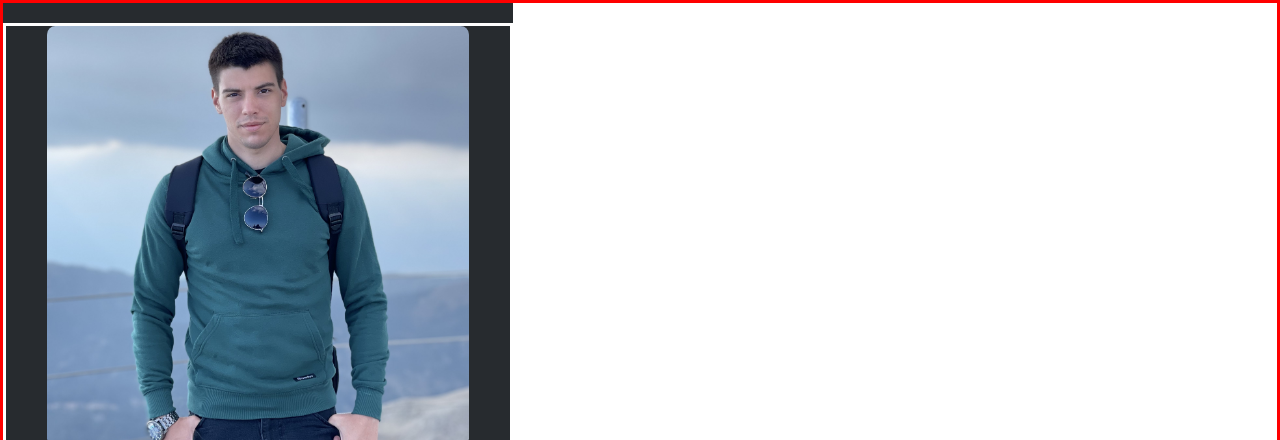
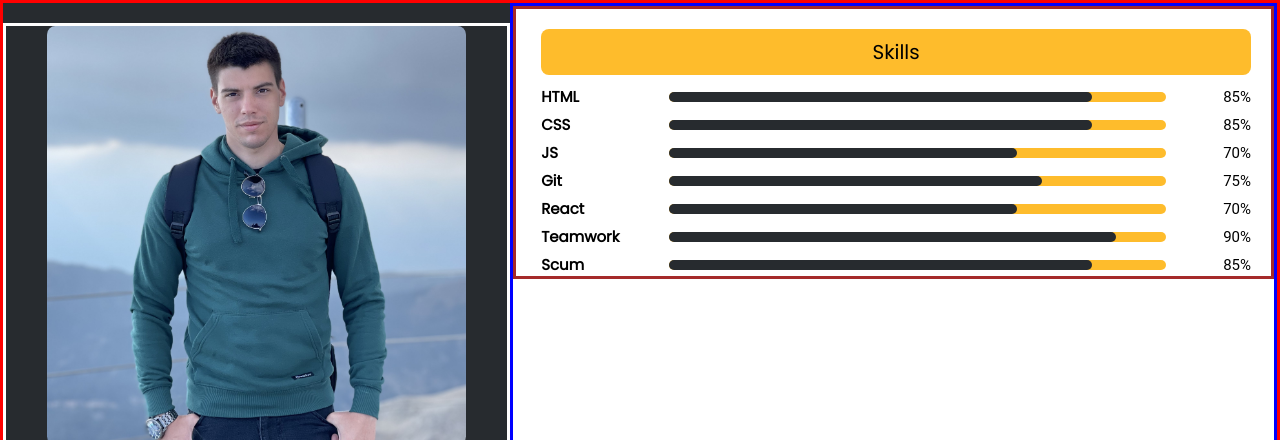
Before and after one commit to ArturOdesa/my-cv, a plain HTML site: page index.html in a window 1280 px wide. Shown: the top 440 px of the page. Drawn offline with Linux system fonts and the light colour scheme; a web font is replaced by a local one.

Commit message:
complete content for .skills section. Add styles to .skills and content

```diff
--- a/index.html
+++ b/index.html
@@ -67,7 +67,73 @@
         </footer>
     </aside>
     <main class="main">
-        <section></section>
+<!--        .skills START-->
+        <section class="skills">
+            <div class="main-container">
+<!--                .skills-title-holder START-->
+                <header class="skills-title-holder">
+                    <h3 class="skills-title">skills</h3>
+                </header>
+                <div class="skills-ability-cards-holder">
+<!--                .skills-ability-card HTML START-->
+                <div class="skills-ability-card">
+                    <p class="skills-technology">HTML</p>
+                    <div class="skills-technology-knowledge-outer">
+                        <div class="skills-technology-knowledge-inner html"></div>
+                    </div>
+                    <p class="skills-ability-percentage">85%</p>
+                </div>
+<!--                    .skills-ability-card CSS START-->
+                    <div class="skills-ability-card">
+                        <p class="skills-technology">CSS</p>
+                        <div class="skills-technology-knowledge-outer">
+                            <div class="skills-technology-knowledge-inner css"></div>
+                        </div>
+                        <p class="skills-ability-percentage">85%</p>
+                    </div>
+                    <!--                    .skills-ability-card JS START-->
+                    <div class="skills-ability-card">
+                        <p class="skills-technology">JS</p>
+                        <div class="skills-technology-knowledge-outer">
+                            <div class="skills-technology-knowledge-inner javascript"></div>
+                        </div>
+                        <p class="skills-ability-percentage">70%</p>
+                    </div>
+                    <!--                    .skills-ability-card Git START-->
+                    <div class="skills-ability-card">
+                        <p class="skills-technology">Git</p>
+                        <div class="skills-technology-knowledge-outer">
+                            <div class="skills-technology-knowledge-inner git"></div>
+                        </div>
+                        <p class="skills-ability-percentage">75%</p>
+                    </div>
+                    <!--                    .skills-ability-card React START-->
+                    <div class="skills-ability-card">
+                        <p class="skills-technology">React</p>
+                        <div class="skills-technology-knowledge-outer">
+                            <div class="skills-technology-knowledge-inner react"></div>
+                        </div>
+                        <p class="skills-ability-percentage">70%</p>
+                    </div>
+                    <!--                    .skills-ability-card Teamwork START-->
+                    <div class="skills-ability-card">
+                        <p class="skills-technology">Teamwork</p>
+                        <div class="skills-technology-knowledge-outer">
+                            <div class="skills-technology-knowledge-inner teamwork"></div>
+                        </div>
+                        <p class="skills-ability-percentage">90%</p>
+                    </div>
+                    <!--                    .skills-ability-card Scum START-->
+                    <div class="skills-ability-card">
+                        <p class="skills-technology">Scum</p>
+                        <div class="skills-technology-knowledge-outer">
+                            <div class="skills-technology-knowledge-inner scum"></div>
+                        </div>
+                        <p class="skills-ability-percentage">85%</p>
+                    </div>
+              </div>
+            </div>
+        </section>
         <section></section>
         <section></section>
     </main>
--- a/styles/main.css
+++ b/styles/main.css
@@ -177,3 +177,89 @@ html {
     letter-spacing: 1px;
     font-weight: 700;
 }
+
+.main {
+    border: solid blue;
+}
+
+.skills {
+    border: solid brown;
+    padding: 20px 0 0;
+}
+
+.main-container {
+    padding: 0 20px 0 25px;
+}
+
+.skills-title-holder {
+    width: 100%;
+    text-align: center;
+    padding: 8px 0;
+    background-color: #FEBC2C;
+    border-radius: 8px;
+}
+
+.skills-title {
+    text-transform: capitalize;
+    font-size: 20px;
+    font-weight: 500;
+    margin: 0;
+}
+
+.skills-ability-cards-holder {
+padding: 10px 0 0;
+    display: flex;
+    flex-direction: column;
+    row-gap: 5px;
+}
+
+.skills-ability-card {
+    display: flex;
+    justify-content: space-between;
+    align-items: center;
+    column-gap: 5%;
+}
+
+.skills-technology {
+    font-weight: 700;
+    font-size: 15px;
+    margin: 0;
+    width: 10%;
+}
+
+.skills-ability-percentage {
+    font-weight: 400;
+    font-size: 15px;
+    margin: 0;
+    font-family: Roboto, sans-serif;
+}
+
+.skills-technology-knowledge-outer {
+    height: 10px;
+    background-color: #FEBC2C;
+    width: 70%;
+    border-radius: 10px;
+}
+
+.skills-technology-knowledge-inner {
+    height: 10px;
+    background-color: #272B2F;
+
+    border-radius: 10px;
+}
+
+.html, .css, .scum {
+    width: 85%;
+}
+
+.javascript, .react {
+    width: 70%;
+}
+
+.git {
+    width: 75%;
+}
+
+.teamwork{
+    width: 90%;
+}
```
